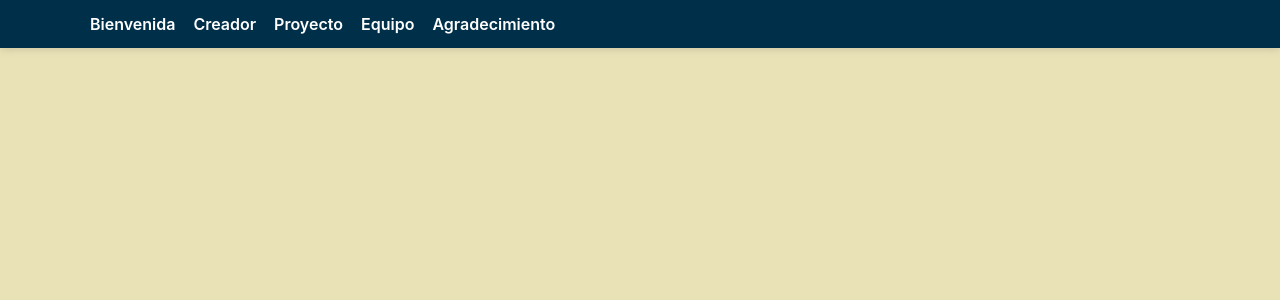
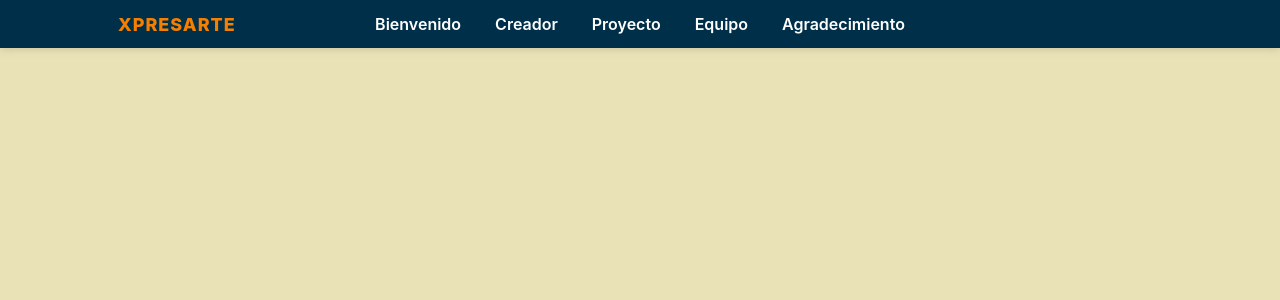
Before and after one commit to SasukeT4Codes/Xpresarte, a Django app: template templates/base.html in a window 1280 px wide. Shown: the top 300 px of the page. Run offline with Django 3.2, Linux system fonts and the light colour scheme; the template is opened without the code that fills it, so the values that code supplies are empty.

Commit message:
par de cambios

```diff
--- a/static/css/style.css
+++ b/static/css/style.css
@@ -23,27 +23,60 @@ body {
   -moz-osx-font-smoothing: grayscale;
 }
 
-/* Layout general */
+/* Header / Nav */
 header {
   background: var(--bg-dark);
   color: var(--white);
   padding: 14px 20px;
   position: sticky;
   top: 0;
-  z-index: 40;
+  z-index: 90;
   box-shadow: 0 2px 8px rgba(0,0,0,0.12);
 }
 header nav {
+  position: relative;
   max-width: var(--container-w);
   margin: 0 auto;
   display: flex;
   align-items: center;
-  justify-content: space-between;
+  justify-content: center; /* centra la lista de nav */
   gap: 16px;
+  padding: 0 12px;
 }
-nav .brand { font-weight: 700; color: var(--accent); }
-nav ul { list-style: none; margin: 0; padding: 0; display: flex; gap: 18px; align-items: center; }
-nav a { color: var(--white); text-decoration: none; font-weight: 600; }
+
+/* Marca a la izquierda, link a home */
+nav .brand {
+  position: absolute;
+  left: 20px;
+  top: 50%;
+  transform: translateY(-50%);
+  font-weight: 800;
+  color: var(--accent);
+  text-decoration: none;
+  font-size: 18px;
+  letter-spacing: 1px;
+}
+
+/* Nav list centrada */
+nav .nav-list,
+nav ul {
+  list-style: none;
+  margin: 0;
+  padding: 0;
+  display: flex;
+  gap: 18px;
+  align-items: center;
+}
+nav a {
+  color: var(--white);
+  text-decoration: none;
+  font-weight: 600;
+  padding: 6px 8px;
+  border-radius: 6px;
+}
+nav a:hover {
+  background: rgba(255,255,255,0.04);
+}
 
 /* Container */
 .container { max-width: var(--container-w); margin: 0 auto; padding: 28px; }
@@ -64,7 +97,7 @@ nav a { color: var(--white); text-decoration: none; font-weight: 600; }
 .section-title { margin: 0 0 12px; font-size: 20px; color: var(--bg-dark); }
 .lead { color: var(--muted); margin-top: 6px; }
 
-/* Buttons */
+/* Buttons general */
 .btn-primary {
   background: var(--accent);
   color: var(--white);
@@ -103,17 +136,17 @@ nav a { color: var(--white); text-decoration: none; font-weight: 600; }
   .two-col-creator { grid-template-columns: 1fr; }
 }
 
-/* Preview square centered inside its column */
+/* Preview column */
 .preview-col {
   display: flex;
   flex-direction: column;
   gap: 12px;
-  align-items: center; /* center horizontally */
+  align-items: center;
   justify-content: flex-start;
   min-width: 0;
 }
 
-/* Caja de preview siempre cuadrada y centrada */
+/* Preview square */
 .preview-canvas-square{
   width: 100%;
   max-width: 560px;
@@ -128,7 +161,7 @@ nav a { color: var(--white); text-decoration: none; font-weight: 600; }
   position: relative;
 }
 
-/* El contenido del preview (canvas/img/svg) ocupa el espacio manteniendo proporción */
+/* Preview content scaling */
 .preview-canvas-square img,
 .preview-canvas-square canvas,
 .preview-canvas-square svg {
@@ -138,7 +171,7 @@ nav a { color: var(--white); text-decoration: none; font-weight: 600; }
   display: block;
 }
 
-/* Hint debajo del preview centrado y de ancho controlado */
+/* Hint under preview */
 .preview-col .hint {
   max-width: 560px;
   text-align: center;
@@ -156,7 +189,7 @@ nav a { color: var(--white); text-decoration: none; font-weight: 600; }
   padding: 6px;
 }
 
-/* Controls flow: grid with 2 columns on wide screens, 1 on small */
+/* Controls grid flow */
 .controls-flow {
   display: grid;
   grid-template-columns: 1fr;
@@ -167,7 +200,7 @@ nav a { color: var(--white); text-decoration: none; font-weight: 600; }
   .controls-flow { grid-template-columns: repeat(2, minmax(0, 1fr)); }
 }
 
-/* Each control cell: label, selector, swatch */
+/* Control cell */
 .ctrl-cell {
   display: grid;
   grid-template-columns: 92px 1fr 42px;
@@ -223,11 +256,11 @@ nav a { color: var(--white); text-decoration: none; font-weight: 600; }
   cursor: pointer;
 }
 
-/* Optional: hide swatch for fields that don't need it */
+/* Optional: hide swatch */
 .ctrl-cell.no-swatch { grid-template-columns: 92px 1fr; }
 .ctrl-cell.no-swatch .ctrl-color { display: none; }
 
-/* Thumbs dropdown (JS will position/show) */
+/* Thumbs dropdown */
 .ctrl-thumbs {
   position: absolute;
   background: #fff;
@@ -265,12 +298,12 @@ nav a { color: var(--white); text-decoration: none; font-weight: 600; }
   font-weight: 600;
 }
 
-/* Actions (buttons) centered under controls column */
+/* Actions centered under controls */
 .actions-inline {
   display: flex;
   gap: 10px;
   align-items: center;
-  justify-content: center; /* center buttons horizontally */
+  justify-content: center;
   margin-top: 12px;
 }
 
@@ -280,21 +313,17 @@ nav a { color: var(--white); text-decoration: none; font-weight: 600; }
   font-size: 14px;
 }
 
-/* Ensure preview column content doesn't push controls */
+/* Keep columns from pushing each other */
 .preview-col, .controls-col { min-width: 0; }
 
-/* Final responsive tweaks */
+/* Responsive tweaks */
 @media (max-width:480px){
   header nav { padding: 0 12px; }
   .container { padding: 18px; }
   .preview-canvas-square { max-width: 100%; }
 }
 
-
-
-
-
-/* Forzar layout de equipo: 2 columnas en escritorio, 1 en móvil */
+/* Team layout */
 .section-team .team-wrap {
   display: grid !important;
   grid-template-columns: repeat(2, 1fr) !important;
@@ -303,8 +332,6 @@ nav a { color: var(--white); text-decoration: none; font-weight: 600; }
   max-width: var(--container-w);
   margin: 0 auto;
 }
-
-/* Tarjeta: imagen arriba, texto debajo, centradas */
 .section-team .team-member-card {
   display: flex !important;
   flex-direction: column !important;
@@ -316,8 +343,6 @@ nav a { color: var(--white); text-decoration: none; font-weight: 600; }
   box-shadow: 0 6px 14px rgba(16,24,40,0.03) !important;
   border: 1px solid rgba(0,0,0,0.02) !important;
 }
-
-/* Avatar controlado: no crece, no desborda */
 .section-team .avatar-card {
   width: 140px !important;
   height: 140px !important;
@@ -327,25 +352,18 @@ nav a { color: var(--white); text-decoration: none; font-weight: 600; }
   background: var(--paper) !important;
   display: block !important;
 }
-
-/* Texto debajo de la imagen */
 .section-team .team-info {
   text-align: center !important;
   width: 100% !important;
 }
 .section-team .team-info h3 { margin: 6px 0 4px !important; color: var(--bg-dark) !important; font-weight: 700 !important; }
 .section-team .team-info p { margin: 0 0 6px !important; color: var(--muted) !important; }
-
-/* Responsive: apilar en pantallas pequeñas */
 @media (max-width: 860px) {
   .section-team .team-wrap { grid-template-columns: 1fr !important; }
   .section-team .avatar-card { width: 96px !important; height: 96px !important; border-radius: 12px !important; }
 }
 
-
-
-
-/* Estilos para la sección acciones */
+/* Actions specific styles */
 .btn-action {
   padding: 10px 14px;
   border-radius: 8px;
@@ -355,16 +373,12 @@ nav a { color: var(--white); text-decoration: none; font-weight: 600; }
   transition: transform .08s ease, box-shadow .12s ease, opacity .12s ease;
 }
 .btn-action:disabled { opacity: 0.5; cursor: default; transform: none; }
-
-/* Primary: descarga */
 .btn-primary.btn-action {
   background: linear-gradient(180deg,#ff8a00,#ff6a00);
   color: #fff;
   box-shadow: 0 6px 18px rgba(255,106,0,0.18);
 }
 .btn-primary.btn-action:hover:not(:disabled) { transform: translateY(-2px); }
-
-/* Secondary: imprimir */
 .btn-secondary.btn-action {
   background: #fff;
   color: #222;
@@ -372,3 +386,11 @@ nav a { color: var(--white); text-decoration: none; font-weight: 600; }
   box-shadow: 0 3px 10px rgba(0,0,0,0.04);
 }
 .btn-secondary.btn-action:hover:not(:disabled) { transform: translateY(-2px); }
+
+/* Small helpers */
+.center { display:flex; align-items:center; justify-content:center; }
+.text-muted { color: var(--muted); }
+.small { font-size: 12px; }
+
+/* Accessibility: focus states */
+a:focus, button:focus, input:focus { outline: 3px solid rgba(247,127,0,0.18); outline-offset: 2px; border-radius: 6px; }
--- a/templates/base.html
+++ b/templates/base.html
@@ -5,12 +5,14 @@
   <meta charset="UTF-8">
   <title>Xpresarte</title>
   <link rel="stylesheet" href="{% static 'css/style.css' %}">
+  <link rel="icon" type="image/x-icon" href="{% static 'img/pearteto8bit.ico' %}">
 </head>
 <body>
   <header>
     <nav>
-      <ul>
-        <li><a href="#bienvenida">Bienvenida</a></li>
+      <a class="brand" href="{% url 'home' %}">XPRESARTE</a>
+      <ul class="nav-list">
+        <li><a href="#bienvenida">Bienvenido</a></li>
         <li><a href="#creador">Creador</a></li>
         <li><a href="#proyecto">Proyecto</a></li>
         <li><a href="#equipo">Equipo</a></li>
@@ -19,6 +21,7 @@
     </nav>
   </header>
 
+
   {% block content %}{% endblock %}
 
 </body>
```
Also changed, not shown: static/img/pearteto8bit.ico (added).
